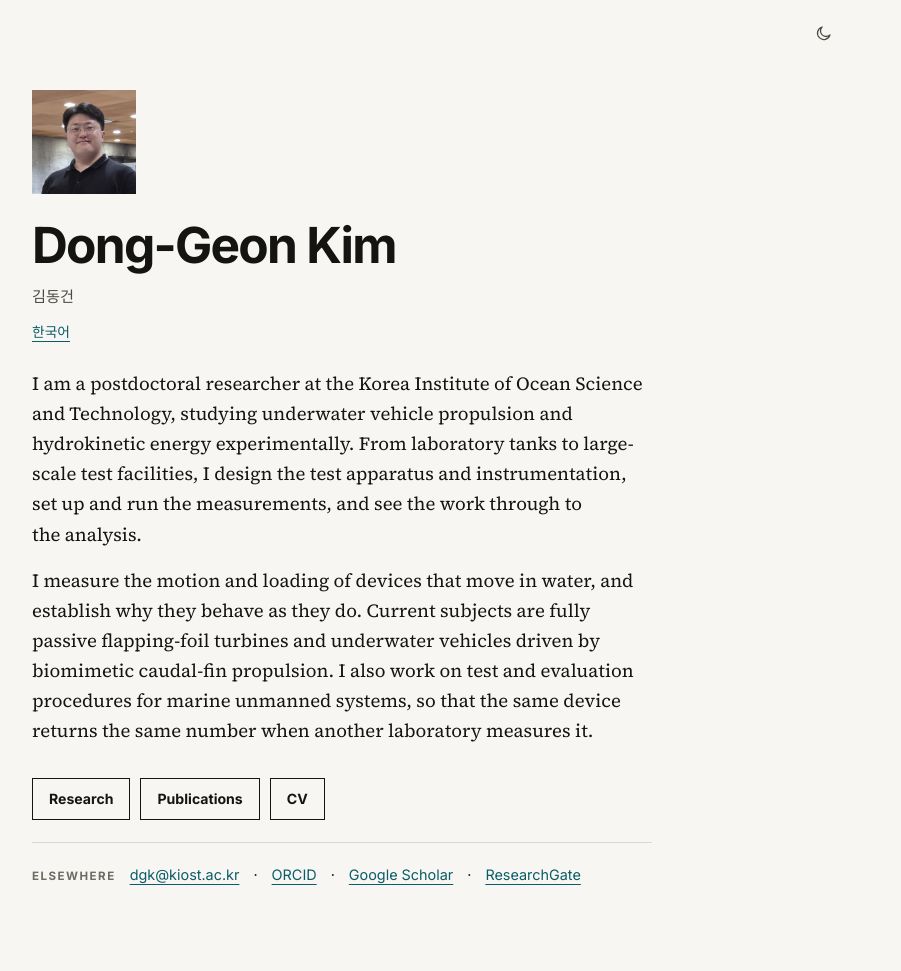
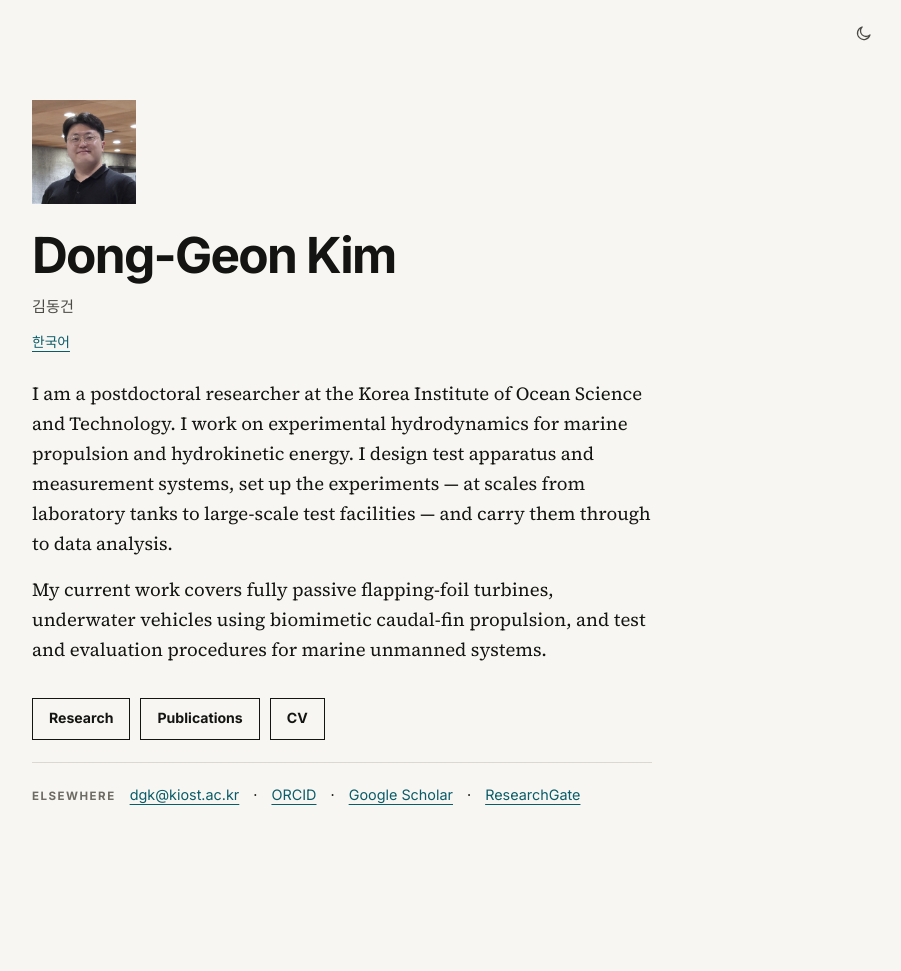
Before and after one commit to Halysis/halysis.github.io, a Jekyll site: the page built from index.html, in a window 1280 px wide. Shown: the whole page, without its empty margins (298-1199 px from the left). Built offline with Jekyll 4.4.1, drawn with Linux system fonts in a browser that asks for light colours; after the commit the page ends 900 px from its top, so only the background shows below that.

Commit message:
Add files via upload

```diff
--- a/assets/css/site.css
+++ b/assets/css/site.css
@@ -10,7 +10,7 @@
   --accent: #0a5c68;
   --accent-strong: #073f48;
   --header-bg: rgba(247, 246, 242, 0.94);
-  --page-width: 1240px;
+  --page-width: 1080px;
   color-scheme: light dark;
 }
 
@@ -50,8 +50,6 @@
 
 html {
   scroll-behavior: smooth;
-  /* 16px up to ~1280px wide, easing to 18.5px on large displays */
-  font-size: clamp(16px, 0.22vw + 13.2px, 18.5px);
 }
 
 @media (prefers-reduced-motion: reduce) {
@@ -63,7 +61,7 @@ body {
   color: var(--black);
   background: var(--white);
   font-family: var(--font-sans);
-  font-size: 1rem;
+  font-size: 16px;
   line-height: 1.6;
   font-optical-sizing: auto;
   -webkit-font-smoothing: antialiased;
@@ -98,7 +96,7 @@ button:focus-visible {
 }
 
 .wrap {
-  width: min(calc(100% - 48px), clamp(1000px, 72vw, var(--page-width)));
+  width: min(calc(100% - 48px), var(--page-width));
   margin: 0 auto;
 }
 
@@ -856,8 +854,9 @@ footer {
     gap: 26px;
   }
 }
+
 /* ---------------------------------------------------------------
-   Home — one narrow column: portrait, name, intro, links
+   Home — a single landing card, no scrolling content
    --------------------------------------------------------------- */
 
 .page-home header {
@@ -898,7 +897,7 @@ footer {
 
 .card-page .portrait {
   max-width: 104px;
-  margin: 0 0 26px;
+  margin-bottom: 26px;
 }
 
 .card-page h1 {
@@ -912,19 +911,6 @@ footer {
   margin: 14px 0 0;
   color: var(--gray-1);
   font-size: 0.95rem;
-}
-
-.lang-switch {
-  margin: 12px 0 0;
-  font-size: 0.86rem;
-}
-
-.lang-switch a {
-  color: var(--accent);
-}
-
-.lang-switch a:hover {
-  color: var(--accent-strong);
 }
 
 .card-page .intro {
@@ -964,12 +950,6 @@ footer {
   background: var(--black);
 }
 
-.card-note {
-  margin: 14px 0 0;
-  color: var(--gray-2);
-  font-size: 0.82rem;
-}
-
 .card-elsewhere {
   display: flex;
   flex-wrap: wrap;
@@ -997,7 +977,39 @@ footer {
   color: var(--accent-strong);
 }
 
-/* Korean typography: the Latin serif has no Hangul */
+@media (max-width: 620px) {
+  .page-home main {
+    min-height: auto;
+    padding: 76px 0 56px;
+  }
+
+  .card-page {
+    width: min(calc(100% - 30px), 620px);
+  }
+}
+
+.lang-switch {
+  margin: 12px 0 0;
+  font-size: 0.86rem;
+}
+
+.lang-switch a {
+  color: var(--accent);
+}
+
+.lang-switch a:hover {
+  color: var(--accent-strong);
+}
+
+.card-note {
+  margin: 14px 0 0;
+  color: var(--gray-2);
+  font-size: 0.82rem;
+}
+
+/* Korean pages: the Latin serif has no Hangul, so set the body copy in the
+   sans stack deliberately rather than letting it fall back mid-paragraph.
+   Wide tracking also breaks Hangul, so it is dialled back. */
 html[lang="ko"] .intro,
 html[lang="ko"] .lead {
   font-family: var(--font-sans);
@@ -1014,14 +1026,3 @@ html[lang="ko"] .overline {
 html[lang="ko"] h1 {
   letter-spacing: -0.02em;
 }
-
-@media (max-width: 620px) {
-  .page-home main {
-    min-height: auto;
-    padding: 76px 0 56px;
-  }
-
-  .card-page {
-    width: min(calc(100% - 30px), 620px);
-  }
-}
--- a/index.html
+++ b/index.html
@@ -6,7 +6,7 @@ og_locale: en_US
 alt_lang: ko
 alt_url: /ko/
 title: "Dong-Geon Kim, Ph.D. — Experimental Hydrodynamics for Marine Propulsion"
-description: "Dong-Geon Kim (김동건), Ph.D. — postdoctoral researcher at KIOST. I measure the motion and loading of devices that move in water: fully passive flapping-foil turbines and underwater vehicles driven by biomimetic caudal-fin propulsion."
+description: "Dong-Geon Kim (김동건), Ph.D. — postdoctoral researcher at KIOST. Experimental hydrodynamics for marine propulsion and hydrokinetic energy: test apparatus, measurement systems, and data analysis from laboratory tanks to large-scale facilities."
 ---
 
     <script type="application/ld+json">
@@ -64,17 +64,15 @@ description: "Dong-Geon Kim (김동건), Ph.D. — postdoctoral researcher at KI
 
       <p class="intro">
         I am a postdoctoral researcher at the Korea Institute of Ocean Science and
-        Technology, studying underwater vehicle propulsion and hydrokinetic energy
-        experimentally. From laboratory tanks to large-scale test facilities, I design
-        the test apparatus and instrumentation, set up and run the measurements, and
-        see the work through to the analysis.
+        Technology. I work on experimental hydrodynamics for marine propulsion and
+        hydrokinetic energy. I design test apparatus and measurement systems, set up
+        the experiments — at scales from laboratory tanks to large-scale test
+        facilities — and carry them through to data analysis.
       </p>
       <p class="intro">
-        I measure the motion and loading of devices that move in water, and establish
-        why they behave as they do. Current subjects are fully passive flapping-foil
-        turbines and underwater vehicles driven by biomimetic caudal-fin propulsion.
-        I also work on test and evaluation procedures for marine unmanned systems, so
-        that the same device returns the same number when another laboratory measures it.
+        My current work covers fully passive flapping-foil turbines, underwater
+        vehicles using biomimetic caudal-fin propulsion, and test and evaluation
+        procedures for marine unmanned systems.
       </p>
 
       <nav class="card-links" aria-label="Sections">
```
Also changed, not shown: ko/index.html (+6 -8 lines).
